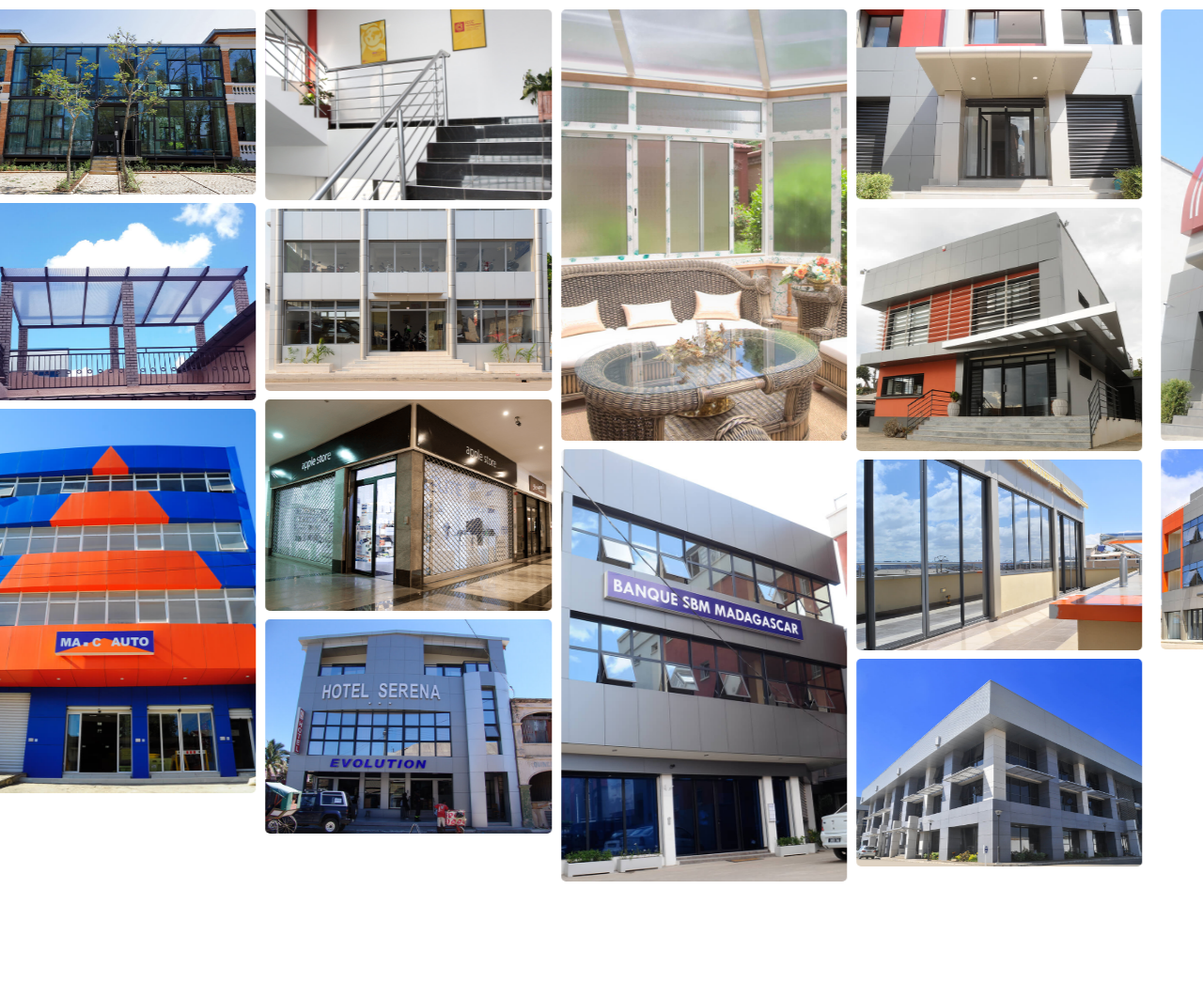
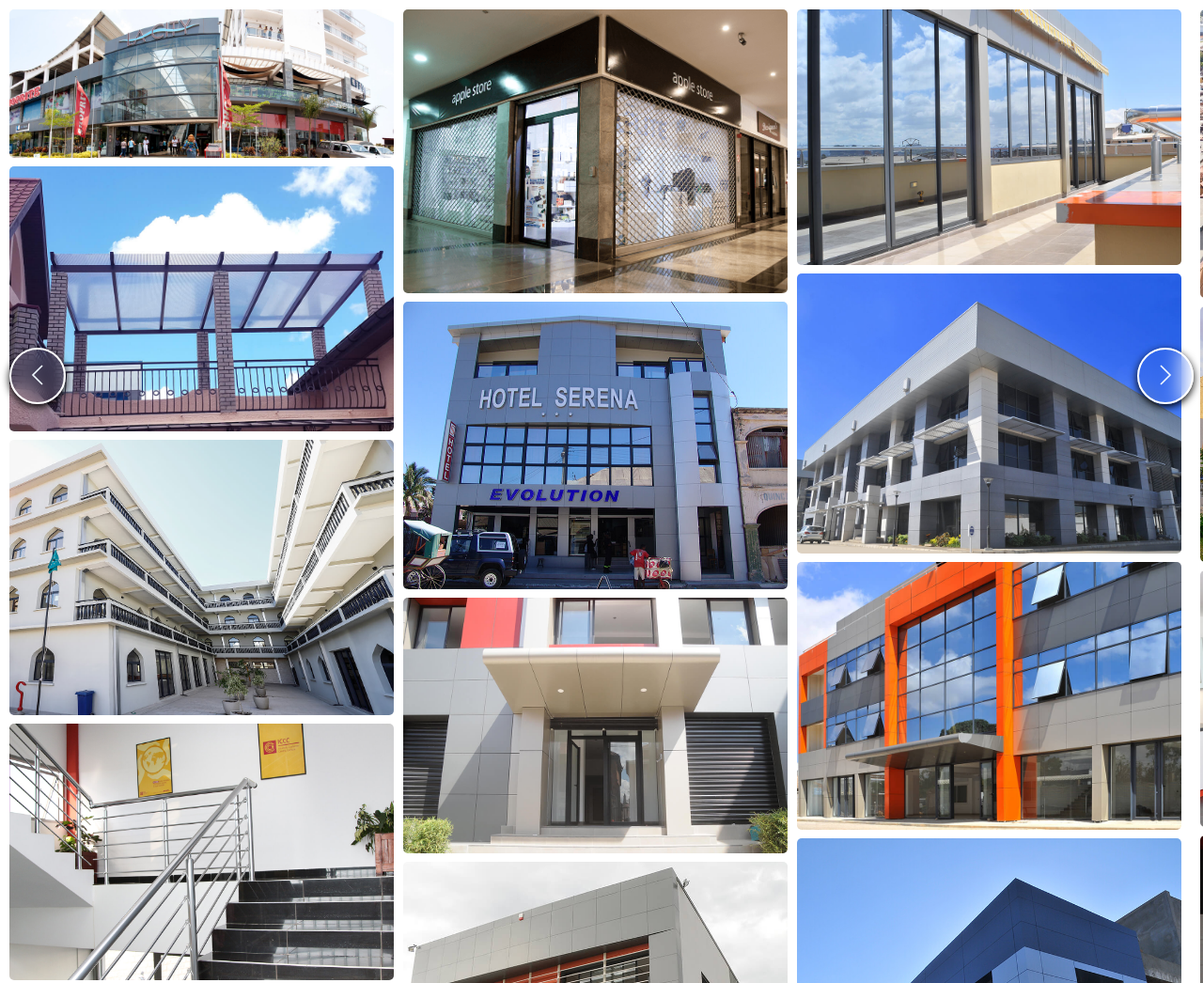
Before and after one commit to JhnRavelo/gallery-europ, a plain HTML site: page index.html in a window 1280 px wide. Shown: the top 1046 px of the page at 94% size. Before the commit the page ends 957 px from the top, so only its background shows below. Drawn offline with nearby package versions, Linux system fonts and the light colour scheme; a small style sheet from the web is missing.

Commit message:
feature: next and prev

```diff
--- a/index.html
+++ b/index.html
@@ -13,6 +13,22 @@
         crossorigin="anonymous" referrerpolicy="no-referrer" />
     <div class="modern-europ-realisation-gallery-line">
         <div class="modern-europ-realisation-gallery-container"></div>
+    </div>
+    <div class="modern-europ-realisation-gallery-button-chevron">
+        <button onclick="prev()">
+            <svg xmlns="http://www.w3.org/2000/svg" width="1em" height="1em" viewBox="0 0 24 24"
+                class="modern-europ-realisation-gallery-chevron">
+                <path fill="none" stroke="currentColor" strokeLinecap="round" strokeLinejoin="round" strokeWidth="2"
+                    d="m15 18l-6-6l6-6" />
+            </svg>
+        </button>
+        <button onclick="next()">
+            <svg xmlns="http://www.w3.org/2000/svg" width="1em" height="1em" viewBox="0 0 24 24"
+                class="modern-europ-realisation-gallery-chevron">
+                <path fill="none" stroke="currentColor" strokeLinecap="round" strokeLinejoin="round" strokeWidth="2"
+                    d="m9 18l6-6l-6-6" />
+            </svg>
+        </button>
     </div>
     <style>
         * {
@@ -30,8 +46,6 @@
         .modern-europ-realisation-gallery-container {
             display: flex;
             width: 98vw;
-            /* overflow: hidden; */
-            /* align-items: center; */
             transition: 2s ease;
         }
 
@@ -47,27 +61,76 @@
         }
 
         .modern-europ-realisation-gallery-content {
-            columns: 4;
+            columns: 3;
             gap: 10px;
             min-width: 99vw;
             padding: 10px;
         }
 
+        .modern-europ-realisation-gallery-button-chevron {
+            position: fixed;
+            inset: 0;
+            display: flex;
+            justify-content: space-between;
+            align-items: center;
+            pointer-events: none;
+        }
+
+        .modern-europ-realisation-gallery-button-chevron button {
+            border: none;
+            outline: none;
+            padding: 5px;
+            width: 60px;
+            height: 60px;
+            margin: 10px;
+            border-radius: 50%;
+            background-color: transparent;
+            backdrop-filter: blur(10px);
+            box-shadow: rgba(0, 0, 0, 1) 0px 3px 8px;
+            cursor: pointer;
+            pointer-events: all;
+            border: #fff solid 2px;
+        }
+
+        .modern-europ-realisation-gallery-chevron {
+            font-size: 40px;
+            animation: whiteToBlackAnimation 1s ease-in-out, blackToWhiteAnimation 1s ease-in-out;
+            animation-iteration-count: infinite;
+        }
 
         /* --------------ANIMATION--------------- */
+        @keyframes whiteToBlackAnimation {
+            from {
+                color: #001;
+            }
+            to {
+                color: aliceblue;
+            }
 
+        }
+        @keyframes blackToWhiteAnimation {
+            from {
+                color: aliceblue;
+            }
+            to {
+                color: #001;
+            }
+        }
         /* --------------ANIMATION--------------- */
 
         /* --------------RESPONSIVE--------------- */
-        @media (max-width: 1040px) {
-            .modern-europ-realisation-gallery-content {
-                columns: 3;
-            }
-        }
 
         @media (max-width: 560px) {
             .modern-europ-realisation-gallery-content {
                 columns: 2;
+            }
+            .modern-europ-realisation-gallery-button-chevron button {
+                width: 40px;
+                height: 40px;
+            }
+            .modern-europ-realisation-gallery-chevron {
+                width: 20px;
+                height: 20px;
             }
         }
 
@@ -76,20 +139,17 @@
 
     <script>
         const lists = [
-            "0041_Europ'Alu _17-09-29.jpg",
+            "La City Ivandra.jpg",
             "20140927_133041.jpg",
-            "4834.jpg",
+            "_MG_7541.jpg",
             "7.jpg",
             "9058.jpg",
             "apple_007.png",
             "DSC07335.jpg",
-            "DSC6219.jpg",
-            "DSC_7934.jpg",
             "DSC_8065.jpg",
             "DSC_8091.jpg",
             "DSC_8384.jpg",
             "DSC_84.jpg",
-            "DSC_8054.jpg",
             "DSC_8462.jpg",
             "DSC_8535.jpg",
             "School.jpeg",
@@ -99,7 +159,7 @@
             "IMG_5467.jpg",
             "IMG_8181 B.jpg",
             "IMG_8213.jpg",
-            "La City Ivandra.jpg",
+            "fenetre-ronde-aluminium-diam-100x100-cm.jpg",
             "naza electronics_.jpg",
             "Pano4_Cit.png",
             "pano_1.jpg",
@@ -109,7 +169,7 @@
             "_DSC1533.jpg",
             "_DSC4837.jpg",
             "_DSC4950.jpg",
-            "_DSC4952.jpg",
+            "_MG_8763.jpg",
             "_MG_1346.jpg",
             "_MG_1935.jpg",
             "_MG_1970.jpg",
@@ -132,9 +192,9 @@
             "_MG_7226.jpg",
             "_MG_7243.jpg",
             "_MG_7532.jpg",
-            "_MG_7541.jpg",
+            "_MG_7653.jpg",
             "_MG_7586.jpg",
-            "_MG_7653.jpg",
+            "4834.jpg",
             "_MG_7785.png",
             "_MG_7790.png",
             "_MG_7795.jpg",
@@ -155,14 +215,18 @@
             "_MG_8635.jpg",
             "_MG_8705.jpg",
             "_MG_8727.jpg",
-            "_MG_8763.jpg",
+            "_DSC4952.jpg",
             "_MG_8966.jpg",
+            "DSC6219.jpg",
             "_MG_9058.jpg",
             "_MG_9298.jpg",
             "_MG_9364.jpg",
             "_MG_9431.jpg",
             "_MG_9888.jpg",
             "_MG_9914.jpg",
+            "DSC_8054.jpg",
+            "DSC_7934.jpg",
+            "0041_Europ'Alu _17-09-29.jpg",
         ];
 
         const container = document.querySelector(
@@ -174,6 +238,7 @@
         gallery.className = "modern-europ-realisation-gallery";
         const server = "./photo/";
         let i = 1;
+        const windowsWidth = window.innerWidth;
 
         lists.forEach((url, index) => {
             const anchor = document.createElement("a");
@@ -185,7 +250,12 @@
 
             anchor.appendChild(img);
             content.appendChild(anchor);
-            if (index > (i * 11)) {
+
+            if (
+                index >
+                i * (windowsWidth < 1040 ? 18 : windowsWidth < 560 ? 16 : 11) ||
+                index == lists.length - 1
+            ) {
                 gallery.appendChild(content);
                 container.appendChild(gallery);
                 content = document.createElement("div");
@@ -208,11 +278,8 @@
         };
 
         setInterval(() => {
-            next()
-        }, 5000);
-
-
-
+            next();
+        }, 15000);
     </script>
     <script src="https://cdnjs.cloudflare.com/ajax/libs/jquery/3.7.1/jquery.js"
         integrity="sha512-+k1pnlgt4F1H8L7t3z95o3/KO+o78INEcXTbnoJQ/F2VqDVhWoaiVml/OEHv9HsVgxUaVW+IbiZPUJQfF/YxZw=="
```
Also changed, not shown: photo/fenetre-ronde-aluminium-diam-100x100-cm.jpg (added).
